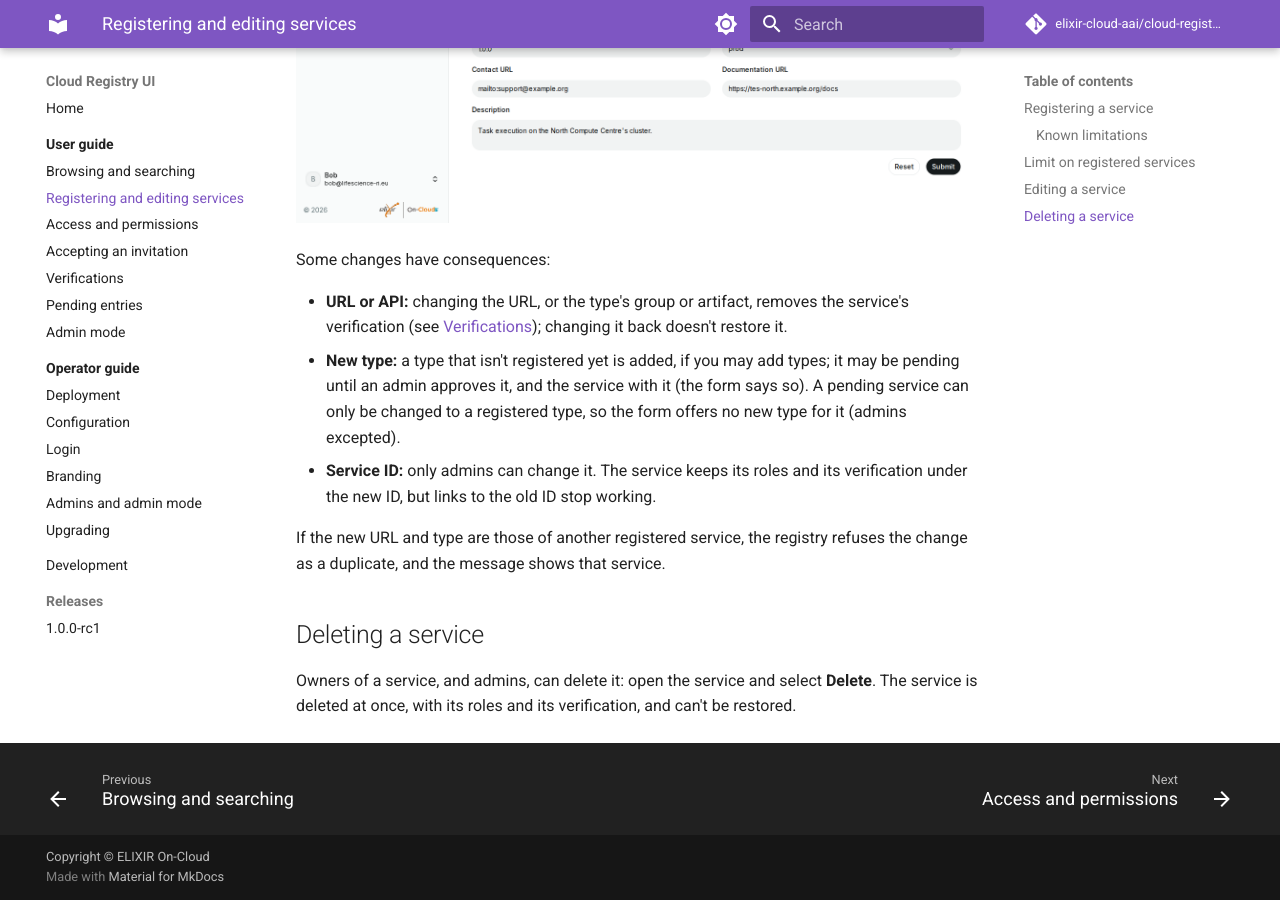
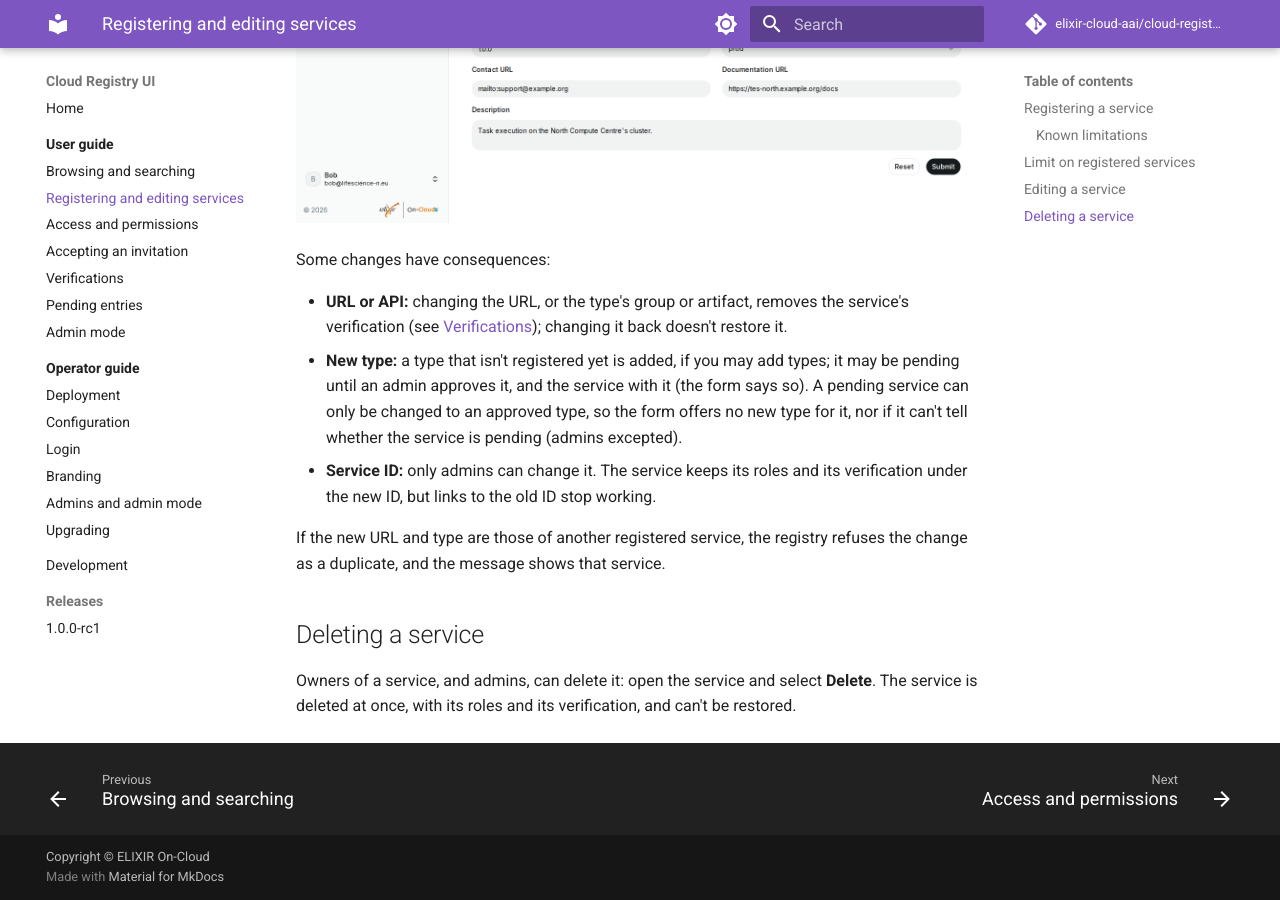
Before and after one commit to elixir-cloud-aai/cloud-registry-ui, an MkDocs documentation site: the page built from docs/user-guide/registering.md, in a window 1280 px wide and 900 px high, scrolled down 2720 px. Built offline with MkDocs 1.6.1 and Material for MkDocs 9.7.7, drawn with Linux system fonts in a browser that asks for light colours; comment, search, counter and statistics services are not loaded.

Commit message:
docs: new types aren't offered if pending unknown
Refs #130

Co-Authored-By: Claude Opus 5.5 <noreply@anthropic.com>
Claude-Session: https://claude.ai/code/session_011FSoqMUX3EU35poH13xMgG

```diff
--- a/docs/user-guide/registering.md
+++ b/docs/user-guide/registering.md
@@ -98,8 +98,9 @@ Some changes have consequences:
   [Verifications](verifications.md)); changing it back doesn't restore it.
 - **New type:** a type that isn't registered yet is added, if you may add
   types; it may be pending until an admin approves it, and the service
-  with it (the form says so). A pending service can only be changed to a
-  registered type, so the form offers no new type for it (admins excepted).
+  with it (the form says so). A pending service can only be changed to an
+  approved type, so the form offers no new type for it, nor if it can't
+  tell whether the service is pending (admins excepted).
 - **Service ID:** only admins can change it. The service keeps its roles
   and its verification under the new ID, but links to the old ID stop
   working.
```
